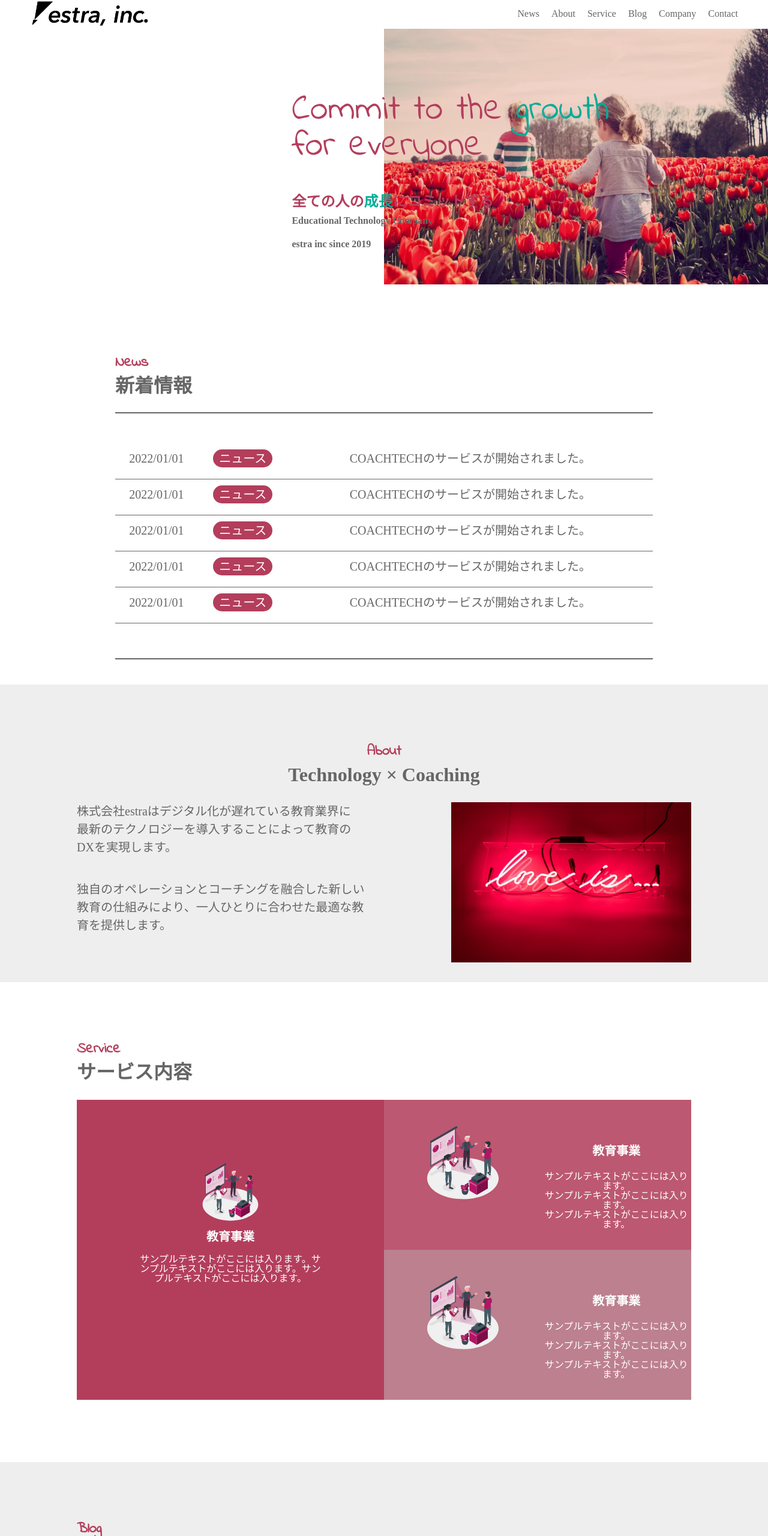
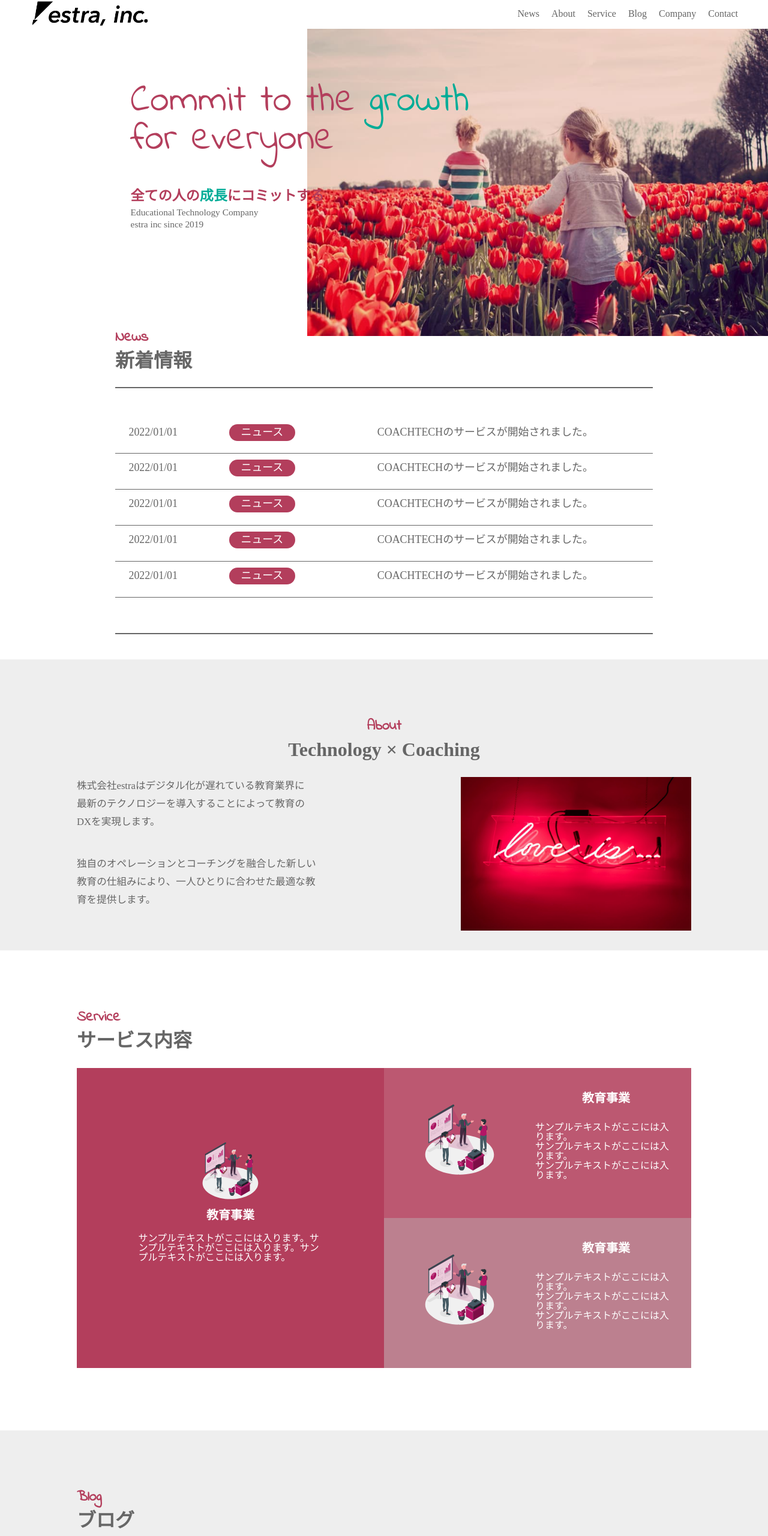
Before and after one commit to cobaaan/2024-02-17_kobayakawa_lp, a plain HTML site: page index.html in a window 1280 px wide. Shown: the top 2560 px of the page at 60% size. Drawn offline with Linux system fonts and the light colour scheme.

Commit message:
レスポンシブデザインの修正

```diff
--- a/css/style.css
+++ b/css/style.css
@@ -31,28 +31,31 @@ a {
     margin-right: 20px;
 }
 
+
+
 .main {
     width: 100%;
     height: 100%;
 }
 
 .main__img {
-    width: 50%;
+    width: 60%;
     margin-left: auto;
     display: block;
 }
 
 .main__text {
     width: 100%;
-    padding-left: 38%;
-    margin-top: -25%;
+    height: 100%;
+    padding-left: 17%;
+    margin-top: -33%;
 }
 
 .main__text-ttl {
     font-family: "Indie Flower", cursive;
     font-weight: 400;
     font-style: normal;
-    font-size: 60px;
+    font-size: 5vw;
     color: #b33e5c;
 }
 
@@ -62,7 +65,7 @@ a {
 
 .main__text-top {
     color: #b33e5c;
-    font-size: 24px;
+    font-size: 1.8vw;
     margin-top: 50px;
 }
 
@@ -72,8 +75,9 @@ a {
 
 .main__text-bottom {
     color: #666;
-    line-height: 39px;
-    font-weight: bold;
+    line-height: 20px;
+    font-size: 1.2vw;
+    margin-top: 6px;
 }
 
 
@@ -125,7 +129,7 @@ a {
 }
 
 .news__table-content {
-    font-size: 20px;
+    font-size: 1.4vw;
     border-bottom: 1px solid #666;
     text-align: center;
 }
@@ -141,7 +145,8 @@ a {
     background-color: #b33e5c;
     display: inline-block;
     border-radius: 24px;
-    padding: 5px 10px 5px 10px;
+    padding: 5px 20px 5px 20px;
+    margin-left: 2vw;
  }
 
 .news__table-text {
@@ -181,7 +186,7 @@ a {
 }
 
 .about__content-text {
-    font-size: 20px;
+    font-size: 1.3vw;
     color: #666;
     text-align: left;
 }
@@ -196,7 +201,7 @@ a {
 }
 
 .about__img {
-    width: 400px;
+    width: 30vw;
 }
 
 
@@ -240,7 +245,7 @@ a {
 
 .service__content-left-img {
     width: 20%;
-    margin-top: 20%;
+    margin-top: 15vh;
 }
 
 .service__content-left-text-ttl {
@@ -250,6 +255,7 @@ a {
 .service__content-left-text-description {
     width: 60%;
     margin: 4% auto;
+    text-align: left;
 }
 
 .service__content-right-top {
@@ -262,15 +268,18 @@ a {
 
 .service__content-right-top-img {
     width: 50%;
-    margin-top: 15%;
+    margin-top: 7vh;
 }
 
 .service__content-right-top-text-ttl {
-    margin-top: 30%;
+    margin-top: 5vh;
+    margin-right: 3vh;
 }
 
 .service__content-right-top-text-description {
-    margin-top: 10%;
+    margin-top: 12%;
+    margin-right: 3vh;
+    text-align: left;
 }
 
 .service__content-right-bottom {
@@ -283,15 +292,18 @@ a {
 
 .service__content-right-bottom-img {
     width: 50%;
-    margin-top: 15%;
+    margin-top: 7vh;
 }
 
 .service__content-right-bottom-text-ttl {
-    margin-top: 30%;
+    margin-top: 5vh;
+    margin-right: 3vh;
 }
 
 .service__content-right-bottom-text-description {
-    margin-top: 10%;
+    margin-top: 12%;
+    margin-right: 3vh;
+    text-align: left;
 }
 
 .service__text-ttl {
@@ -374,11 +386,12 @@ a {
 }
 
 .blog__flex-content-bottom {
-    margin: 15px auto 30px;
-    width: 80%;
+    margin: 3vw auto 3vw;
+    width: 90%;
     display: flex;
     justify-content: space-between;
     color: #666;
+    font-size: 1.2vw;
 }
 
 .blog__btn {
```
Also changed, not shown: 2 other files.
